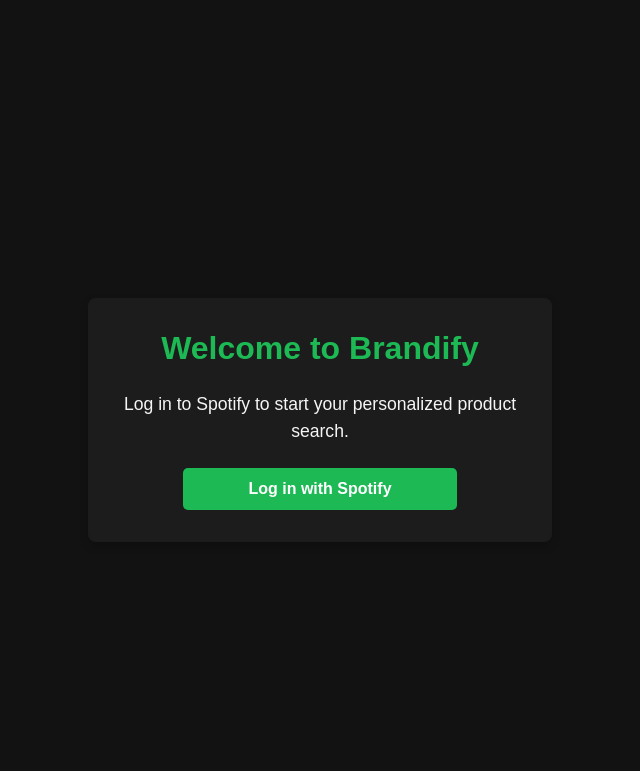
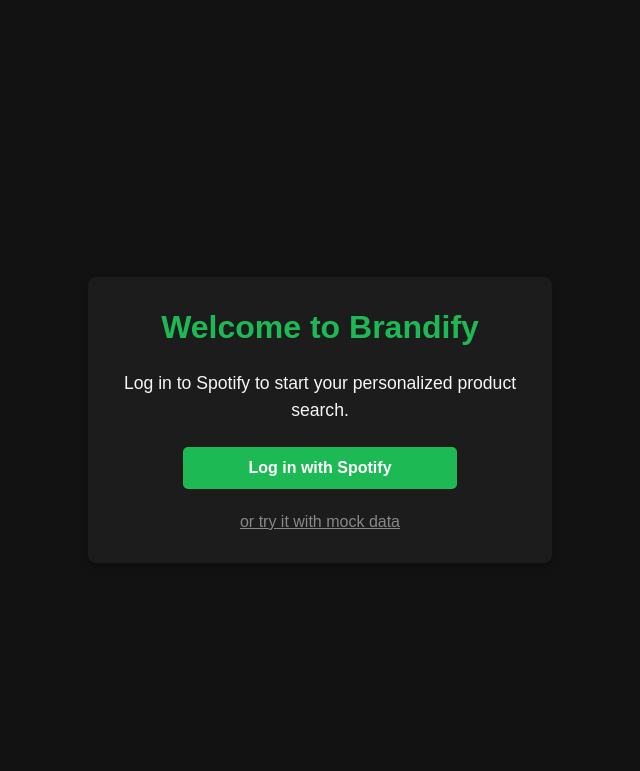
Before and after one commit to breaksomeoff/Brandify, a Flask app: page / in a window 1280 px wide. Shown: the top 771 px of the page, without its empty margins (320-960 px from the left). Run offline with Flask 3, Linux system fonts and the light colour scheme; parts of the project's set-up code (start-up, migrations or seed data) failed here and were passed over.

Commit message:
Small changes - Added conditional rendering for "or try it with mock data" link, visible in home.html only when USE_MOCK_DATA is true. - Modified /configure endpoint to support mock data flow without requiring Spotify token. - Adjusted fitness function weights in config.py for better balance in recommendations.

```diff
--- a/config.py
+++ b/config.py
@@ -54,9 +54,9 @@
 # Pesi per la funzione di fitness
 GA_AFFINITY_WEIGHTS = {
     "artists": 10,
-    "genres": 15 # Peso maggiore essendo più specifico (i prodotti di artisti saranno molto più numerosi rispetto ai prodotti di genere)
+    "genres": 10
 }
-GA_PENALTY_WEIGHT_NON_MATCH = 15  # Penalità per ogni prodotto non corrispondente ai gusti dell'utente (falsi positivi)
+GA_PENALTY_WEIGHT_NON_MATCH = 10  # Penalità per ogni prodotto non corrispondente ai gusti dell'utente (falsi positivi)
 GA_PENALTY_MISSING_RELEVANT = 15  # Penalità per ogni prodotto "rilevante" non incluso (falsi negativi)
 
 
--- a/src/main.py
+++ b/src/main.py
@@ -27,7 +27,6 @@
     app.secret_key = config.FLASK_SECRET_KEY
 
     # Preprocessing del data contenente i prodotti
-    # (Se app.run(debug=*True*, port=5000) viene eseguito, il preprocessing viene effettuato due volte)
     print("[INFO] Caricamento e preprocessing data...")
     df_products = preprocess_products(config.DATASET_PATH)
     app.config["DF_PRODUCTS"] = df_products
@@ -50,7 +49,7 @@
     @app.route('/')
     def home():
         """Route principale dell'app."""
-        return render_template('home.html')
+        return render_template('home.html', use_mock_data=config.USE_MOCK_DATA)
 
     return app
 
--- a/src/static/css/home.css
+++ b/src/static/css/home.css
@@ -64,3 +64,14 @@
 .styled-button:active {
     transform: translateY(0);
 }
+
+.mock-data-link {
+    color: #888;
+    text-decoration: underline;
+    transition: color 0.3s ease;
+
+}
+
+.mock-data-link:hover {
+    color: #ccc;
+}
--- a/src/templates/home.html
+++ b/src/templates/home.html
@@ -14,6 +14,11 @@
             <a href="/spotify/login" class="styled-button">
                 Log in with Spotify
             </a>
+            {% if use_mock_data %}
+            <a href="/recommendations/configure?mock=true" class="mock-data-link">
+                        or try it with mock data
+            </a>
+            {% endif %}
         </div>
     </body>
 </html>
```
Also changed, not shown: src/api/recommendations.py (+8 -0 lines).
